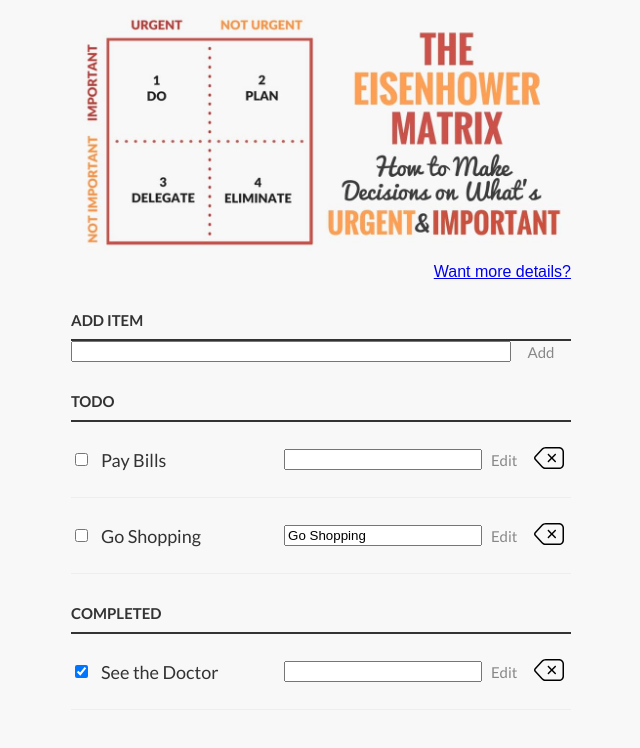
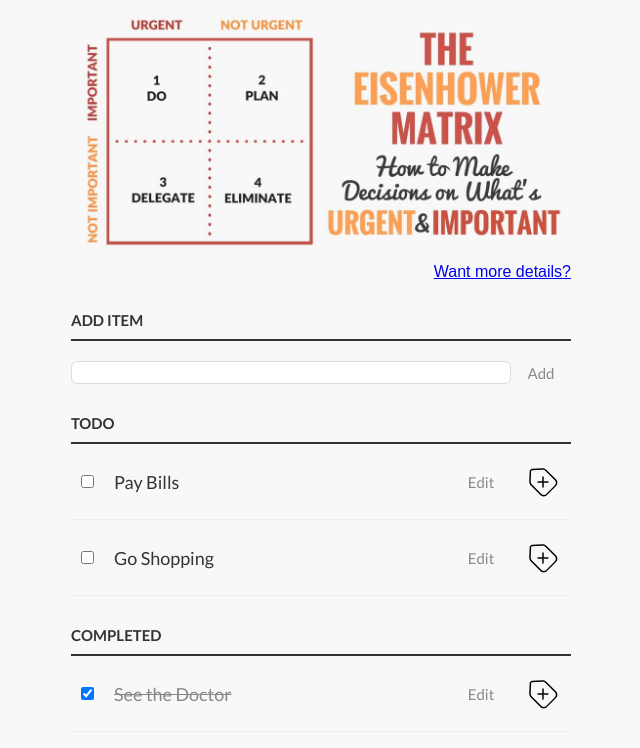
Before and after one commit to MaKaR8/clean-code-s1e1, a plain HTML site: page index.html in a window 1280 px wide. Both pictures are taken after a click on the button "Save". Shown: the whole page, without its empty margins (319-959 px from the left). Drawn offline with Linux system fonts and the light colour scheme.

Commit message:
fix: fatal bug all

```diff
--- a/app.js
+++ b/app.js
@@ -8,107 +8,111 @@
 
 // Event handling, user interaction is what starts the code execution.
 
-var taskInput=document.getElementById("new-task");//Add a new task.
-var addButton=document.getElementsByTagName("button")[0];//first button
-var incompleteTaskHolder=document.getElementById("incompleteTasks");//ul of #incompleteTasks
-var completedTasksHolder=document.getElementById("completed-tasks");//completed-tasks
+var taskInput = document.getElementById("new-task");//Add a new task.
+var addButton = document.getElementsByTagName("button")[0];//first button
+var incompleteTaskHolder = document.getElementById("incomplete-tasks");//ul of #incomplete-tasks
+var completedTasksHolder = document.getElementById("completed-tasks");//completed-tasks
 
 
 //New task list item
-var createNewTaskElement=function(taskString){
+var createNewTaskElement = function (taskString) {
 
-    var listItem=document.createElement("li");
+    var listItem = document.createElement("li");
 
     //input (checkbox)
-    var checkBox=document.createElement("input");//checkbx
+    var checkBox = document.createElement("input");//checkbx
     //label
-    var label=document.createElement("label");//label
+    var label = document.createElement("label");//label
     //input (text)
-    var editInput=document.createElement("input");//text
+    var editInput = document.createElement("input");//text
     //button.edit
-    var editButton=document.createElement("button");//edit button
+    var editButton = document.createElement("button");//edit button
 
     //button.delete
-    var deleteButton=document.createElement("button");//delete button
-    var deleteButtonImg=document.createElement("img");//delete button image
+    var deleteButton = document.createElement("button");//delete button
+    var deleteButtonImg = document.createElement("img");//delete button image
 
-    label.innerText=taskString;
-    label.className='task';
+    listItem.className = 'tasks-list__item task';
+
+    label.innerText = taskString;
+    label.className = 'task__text';
 
     //Each elements, needs appending
-    checkBox.type="checkbox";
-    editInput.type="text";
-    editInput.className="task";
+    checkBox.type = "checkbox";
+    checkBox.className = "task__checkbox input";
+    editInput.type = "text";
+    editInput.className = "task__input-text input";
 
-    editButton.innerText="Edit"; //innerText encodes special characters, HTML does not.
-    editButton.className="edit";
+    editButton.innerText = "Edit"; //innerText encodes special characters, HTML does not.
+    editButton.className = "button button_edit";
 
-    deleteButton.className="delete";
-    deleteButtonImg.src='./remove.svg';
+    deleteButton.className = "button button_delete";
+    deleteButtonImg.src = './remove.svg';
+    deleteButtonImg.className = 'remove-img';
     deleteButton.appendChild(deleteButtonImg);
 
 
     //and appending.
-    listItem.appendChild(checkBox);
-    listItem.appendChild(label);
-    listItem.appendChild(editInput);
-    listItem.appendChild(editButton);
-    listItem.appendChild(deleteButton);
+    listItem.appendChild (checkBox);
+    listItem.appendChild (label);
+    listItem.appendChild (editInput);
+    listItem.appendChild (editButton);
+    listItem.appendChild (deleteButton);
     return listItem;
 }
 
 
 
-var addTask=function(){
+var addTask = function () {
     console.log("Add Task...");
     //Create a new list item with the text from the #new-task:
     if (!taskInput.value) return;
-    var listItem=createNewTaskElement(taskInput.value);
+    var listItem = createNewTaskElement(taskInput.value);
 
     //Append listItem to incompleteTaskHolder
     incompleteTaskHolder.appendChild(listItem);
     bindTaskEvents(listItem, taskCompleted);
 
-    taskInput.value="";
+    taskInput.value = "";
 
 }
 
 //Edit an existing task.
 
-var editTask=function(){
+var editTask = function () {
     console.log("Edit Task...");
     console.log("Change 'edit' to 'save'");
 
 
-    var listItem=this.parentNode;
+    var listItem = this.parentNode;
 
-    var editInput=listItem.querySelector('input[type=text]');
-    var label=listItem.querySelector("label");
-    var editBtn=listItem.querySelector(".edit");
-    var containsClass=listItem.classList.contains("editMode");
+    var editInput = listItem.querySelector('.task__input-text');
+    var label = listItem.querySelector(".task__text");
+    var editBtn = listItem.querySelector(".button_edit");
+    var containsClass = listItem.classList.contains("tasks-list__item_edit");
     //If class of the parent is .editmode
-    if(containsClass){
+    if (containsClass) {
 
         //switch to .editmode
         //label becomes the inputs value.
-        label.innerText=editInput.value;
-        editBtn.innerText="Edit";
-    }else{
-        editInput.value=label.innerText;
-        editBtn.innerText="Save";
+        label.innerText = editInput.value;
+        editBtn.innerText = "Edit";
+    } else {
+        editInput.value = label.innerText;
+        editBtn.innerText = "Save";
     }
 
     //toggle .editmode on the parent.
-    listItem.classList.toggle("editMode");
+    listItem.classList.toggle("tasks-list__item_edit");
 };
 
 
 //Delete task.
-var deleteTask=function(){
+var deleteTask = function () {
     console.log("Delete Task...");
 
-    var listItem=this.parentNode;
-    var ul=listItem.parentNode;
+    var listItem = this.parentNode;
+    var ul = listItem.parentNode;
     //Remove the parent list item from the ul.
     ul.removeChild(listItem);
 
@@ -116,30 +120,34 @@ var deleteTask=function(){
 
 
 //Mark task completed
-var taskCompleted=function(){
+var taskCompleted = function () {
     console.log("Complete Task...");
 
     //Append the task list item to the #completed-tasks
-    var listItem=this.parentNode;
+    var listItem = this.parentNode;
+    var taskLabel = listItem.querySelector(".task__text");
+    taskLabel.classList.add('task__text_completed');
     completedTasksHolder.appendChild(listItem);
     bindTaskEvents(listItem, taskIncomplete);
 
 }
 
 
-var taskIncomplete=function(){
+var taskIncomplete = function () {
     console.log("Incomplete Task...");
-//Mark task as incomplete.
+    //Mark task as incomplete.
     //When the checkbox is unchecked
     //Append the task list item to the #incompleteTasks.
-    var listItem=this.parentNode;
+    var listItem = this.parentNode;
+    var taskLabel = listItem.querySelector(".task__text");
+    taskLabel.classList.remove('task__text_completed');
     incompleteTaskHolder.appendChild(listItem);
-    bindTaskEvents(listItem,taskCompleted);
+    bindTaskEvents(listItem, taskCompleted);
 }
 
 
 
-var ajaxRequest=function(){
+var ajaxRequest = function () {
     console.log("AJAX Request");
 }
 
@@ -147,42 +155,42 @@ var ajaxRequest=function(){
 
 
 //Set the click handler to the addTask function.
-addButton.onclick=addTask;
-addButton.addEventListener("click",addTask);
-addButton.addEventListener("click",ajaxRequest);
+addButton.onclick = addTask;
+addButton.addEventListener("click", addTask);
+addButton.addEventListener("click", ajaxRequest);
 
 
-var bindTaskEvents=function(taskListItem,checkBoxEventHandler){
+var bindTaskEvents = function (taskListItem, checkBoxEventHandler) {
     console.log("bind list item events");
-//select ListItems children
-    var checkBox=taskListItem.querySelector("input[type=checkbox]");
-    var editButton=taskListItem.querySelector("button.edit");
-    var deleteButton=taskListItem.querySelector("button.delete");
+    //select ListItems children
+    var checkBox = taskListItem.querySelector(".task__checkbox");
+    var editButton = taskListItem.querySelector(".button_edit");
+    var deleteButton = taskListItem.querySelector(".button_delete");
 
 
     //Bind editTask to edit button.
-    editButton.onclick=editTask;
+    editButton.onclick = editTask;
     //Bind deleteTask to delete button.
-    deleteButton.onclick=deleteTask;
+    deleteButton.onclick = deleteTask;
     //Bind taskCompleted to checkBoxEventHandler.
-    checkBox.onchange=checkBoxEventHandler;
+    checkBox.onchange = checkBoxEventHandler;
 }
 
 //cycle over incompleteTaskHolder ul list items
 //for each list item
-for (var i=0; i<incompleteTaskHolder.children.length;i++){
+for (var i = 0; i < incompleteTaskHolder.children.length; i++) {
 
     //bind events to list items chldren(tasksCompleted)
-    bindTaskEvents(incompleteTaskHolder.children[i],taskCompleted);
+    bindTaskEvents(incompleteTaskHolder.children[i], taskCompleted);
 }
 
 
 
 
 //cycle over completedTasksHolder ul list items
-for (var i=0; i<completedTasksHolder.children.length;i++){
+for (var i = 0; i < completedTasksHolder.children.length; i++) {
     //bind events to list items chldren(tasksIncompleted)
-    bindTaskEvents(completedTasksHolder.children[i],taskIncomplete);
+    bindTaskEvents(completedTasksHolder.children[i], taskIncomplete);
 }
 
 
--- a/index.html
+++ b/index.html
@@ -1,57 +1,66 @@
 <!DOCTYPE html>
 <html>
+
 <head>
    <title>Todo App</title>
-    <link href="https://fonts.googleapis.com/css?family=Lato:300,400,700" rel="stylesheet" type="text/css">
+   <link href="https://fonts.googleapis.com/css?family=Lato:300,400,700" rel="stylesheet">
    <link rel="stylesheet" href="style.css" media="screen" charset="utf-8">
 </head>
-<body>
-  <header class="aaa">
-    <img src="./eisenhower-matrix.jpg" alt="eisenhower-matrix">
-    <a class="more_inf" href="https://goal-life.com/page/method/matrix-eisenhower">Want more details?</a>
+
+<body class="body">
+   <header class="header">
+      <img class="header__img" src="./eisenhower-matrix.jpg" alt="The Eisenhower Matrix">
+      <a class="header__link" href="https://goal-life.com/page/method/matrix-eisenhower">Want more details?</a>
    </header>
-  <main class="centered-main-page-element">
-    <section id="topSectionForAddingElementToList">
-      <h3>Add Item</h3>
-      <div class="task-row-wrapper">
-        <input id="new-task"class="task" type="text">
-        <button>Add</button>
+   <main class="main">
+      <section class="add-tasks" id="add-tasks-section">
+         <h3 class="title title__add-tasks">Add Item</h3>
+         <div class="new-task">
+            <div class="new-task__group">
+               <input class="new-task__input-text input" id="new-task" type="text">
+               <button class="button">Add</button>
+            </div>
          </div>
       </section>
-    <h3>Todo</h3>
-    <ul id="incompleteTasks">
-      <li>
-        <input type="checkbox">
-        <label class="task">Pay Bills</label>
-        <input type="text" class="task">
-        <button class="edit">Edit</button>
-        <button class="delete">
-          <img src="./remove.svg" alt="remove">
+      <section class="incomplete-tasks">
+         <h3 class="title">Todo</h3>
+         <ul class="tasks-list" id="incomplete-tasks">
+            <li class="tasks-list__item task">
+               <input class="task__checkbox input" type="checkbox">
+               <label class="task__text">Pay Bills</label>
+               <input class="task__input-text input" type="text">
+               <button class="button button_edit">Edit</button>
+               <button class="button button_delete">
+                  <img class="remove-img" src="./remove.svg" alt="Remove incomplete task">
                </button>
             </li>
-      <li class="editMode">
-        <input type="checkbox">
-        <label class="task">Go Shopping</label>
-        <input type="text" value="Go Shopping" class="task">
-        <button class="edit">Save</button>
-        <button class="delete">
-          <img src="./remove.svg" alt="remove">
+            <li class="tasks-list__item tasks-list__item_edit task">
+               <input class="input task__checkbox" type="checkbox">
+               <label class="task__text">Go Shopping</label>
+               <input class="task__input-text input" type="text" value="Go Shopping">
+               <button class="button button_edit">Save</button>
+               <button class="button button_delete">
+                  <img class="remove-img" src="./remove.svg" alt="Remove incomplete task">
                </button>
             </li>
          </ul>
-    <h3>Completed</h3>
-    <ul id="completed-tasks">
-      <li>
-        <input type="checkbox" checked>
-        <label class="task">See the Doctor</label>
-        <input type="text" class="task">
-        <button class="edit">Edit</button>
-        <button class="delete">
-          <img src="./remove.svg" alt="remove">
+      </section>
+      <section class="completed-tasks">
+         <h3 class="title">Completed</h3>
+         <ul class="tasks-list" id="completed-tasks">
+            <li class="tasks-list__item task">
+               <input class="task__checkbox input" type="checkbox" checked>
+               <label class="task__text task__text_completed">See the Doctor</label>
+               <input class="task__input-text input" type="text">
+               <button class="button button_edit">Edit</button>
+               <button class="button button_delete">
+                  <img class="remove-img" src="./remove.svg" alt="Remove complete task">
                </button>
             </li>
          </ul>
+      </section>
    </main>
    <script src="app.js"></script>
 </body>
+
 </html>
--- a/style.css
+++ b/style.css
@@ -1,64 +1,66 @@
 /* Basic Style */
-body {
+.body {
   background-color: #f8f8f8;
   color: #333;
   font-family: Lato, sans-serif;
 }
 
-.aaa {
+.header {
   width: 500px;
   margin: 0 auto;
   display: block;
   text-align: right;
 }
 
-.aaa img {
+.header__img {
   width: 100%;
 }
 
-.aaa .more_inf {
+.header__link {
   font-family: fantasy, cursive;
 }
 
-@media (max-width: 768px) {
+@media (max-width:768px) {
 
-.aaa {
-  text-align: center;
-}
+  .header {
+    text-align: center;
+  }
 
 }
 
-.centered-main-page-element {
+.main {
   display: block;
   width: 500px;
   margin: 0 auto 0;
 }
 
-.task {
+.new-task__input-text,
+.task__text,
+.task__input-text {
   width: 56%;
   display: inline-block;
-  flex-grow: 1
+  flex-grow: 1;
 }
 
-.task-row-wrapper {
+.new-task__group {
   display: flex;
 }
-ul {
+
+.tasks-list {
   margin: 0;
   padding: 0px;
 }
 
-li,
-h3 {
-  list-style:none;
+.tasks-list__item {
+  list-style: none;
 }
 
-input,
-button {
-  outline:none;
+.input,
+.button {
+  outline: none;
 }
 
-button {
+.button {
   background: none;
   border: 0px;
   color: #888;
@@ -68,12 +70,13 @@ button {
   cursor: pointer;
 }
 
-button:hover {
+.button:hover {
   color: #3a3a3a;
 }
+
 /* Heading */
-h3,
-label [for='new-task'] {
+
+.title {
   color: #333;
   font-weight: 700;
   font-size: 15px;
@@ -83,7 +86,8 @@ label [for='new-task'] {
   text-transform: uppercase;
 }
 
-input [type="text"] {
+.new-task__input-text,
+.task__input-text {
   margin: 0;
   font-size: 18px;
   line-height: 18px;
@@ -96,21 +100,25 @@ input [type="text"] {
   color: #888;
 }
 
-input [type="text"]:focus {
+.new-task__input-text,
+.task__input-text:focus {
   color: #333;
 }
 
 /* New Task */
-label [for='new-task'] {
+
+.title__add-tasks {
   display: block;
   margin: 0 0 20px;
 }
-input#new-task {
+
+.new-task__input-text {
   width: 318px;
 }
 
 /* Task list */
-li {
+
+.tasks-list__item {
   overflow: hidden;
   padding: 20px 0;
   border-bottom: 1px solid #eee;
@@ -119,46 +127,55 @@ li {
   justify-content: space-between;
   align-items: center;
 }
-li > * {
+
+.tasks-list__item>* {
   vertical-align: middle;
 }
 
-li > input [type="checkbox"] {
+.task__checkbox {
   margin: 0 10px;
 }
-li > label {
+
+.task__text {
   padding-left: 10px;
   box-sizing: border-box;
   font-size: 18px;
   width: 226px;
 }
-li > input [type = "text"] {
+
+.new-task__input-text,
+.task__input-text {
   width: 226px;
 }
-button.delete img {
+
+.remove-img {
   height: 2em;
-  transform: rotateZ (45deg);
+  transform: rotateZ(45deg);
   transition: transform 200ms ease-in;
 }
-button.delete img:hover {
+
+.remove-img:hover {
   transform: rotateZ(0);
 }
 
 /* Completed */
-ul #completed-tasks label {
+
+.task__text_completed {
   text-decoration: line-through;
   color: #888;
 }
 
 /* Edit Task */
-ul li input [type = text] {
+
+.task__input-text {
   display: none;
 }
 
-ul li.editMode input [type = text] {
+.tasks-list__item_edit .task__input-text {
   display: inline-block;
   width: 224px;
 }
 
-ul li.editMode label {
+.tasks-list__item_edit .task__text {
   display: none;
+}
```
Lines whose indentation alone changed are shown as unchanged.
